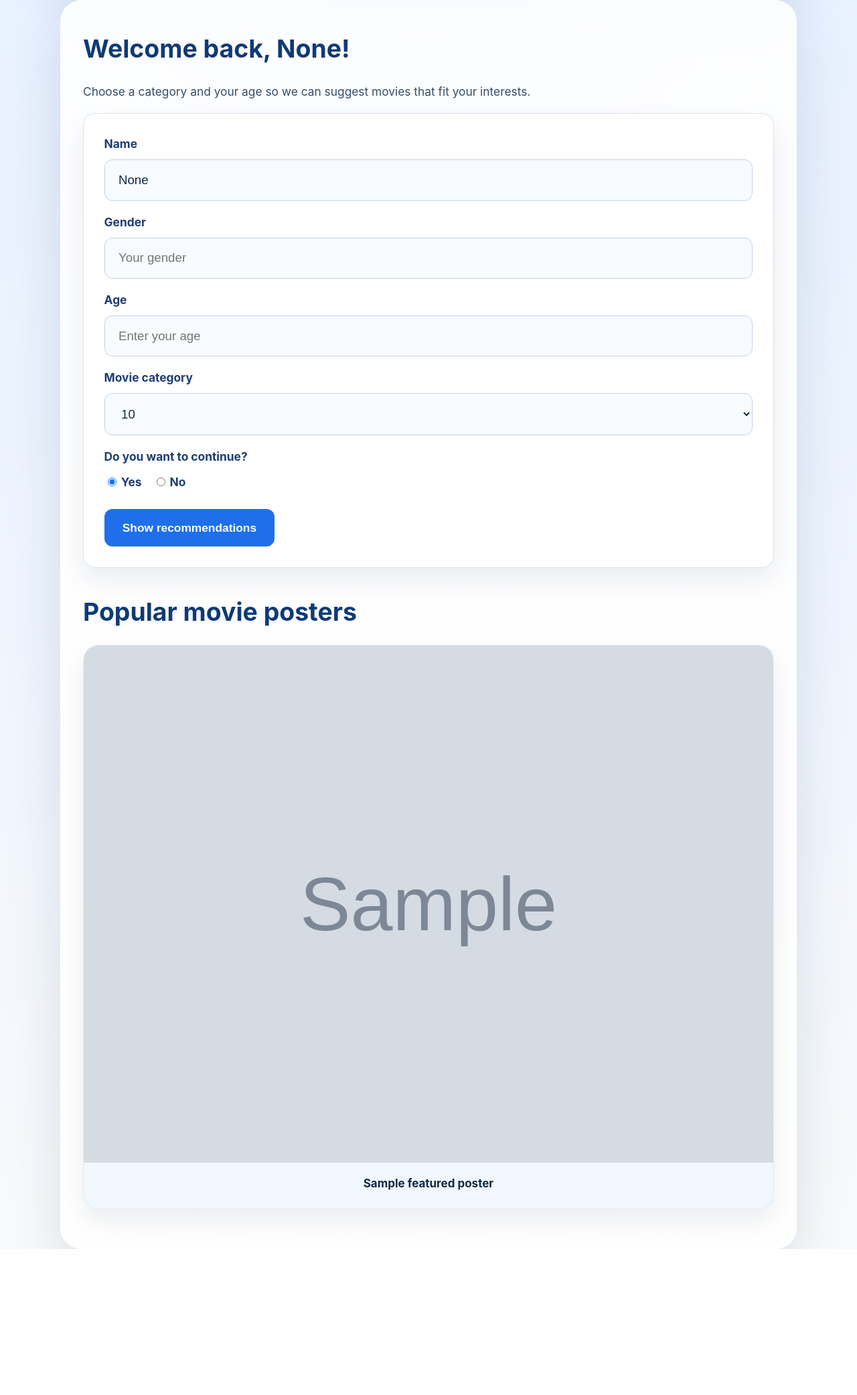
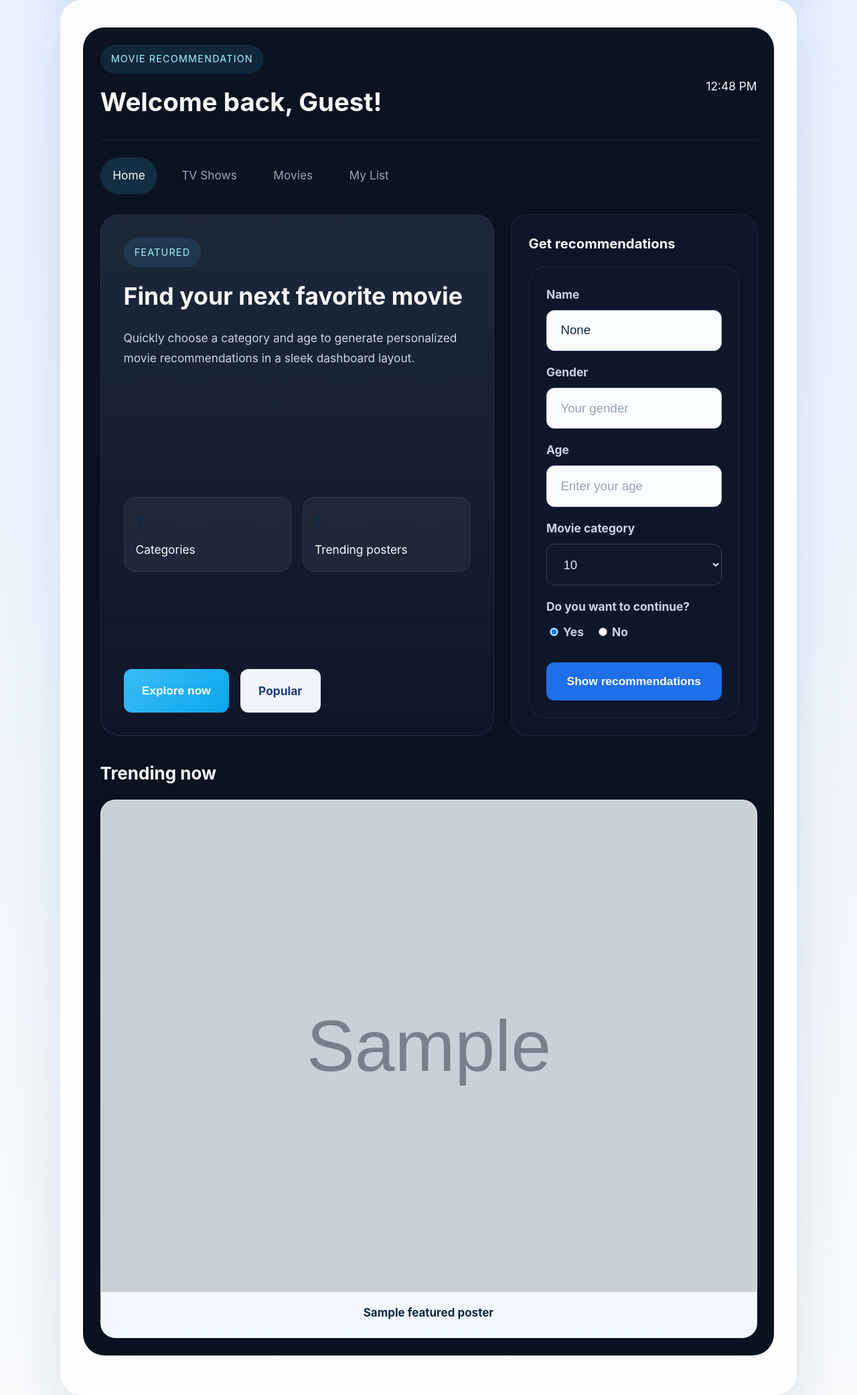
Before and after one commit to mohith-reddy01/movie-suggestions, a Flask app: template templates/index.html in a window 1280 px wide. Shown: the part 207-2290 px from the top of the page at 67% size. Before the commit the page ends 2072 px from the top, so only its background shows below. Run offline with Flask 2, Linux system fonts and the light colour scheme; the template is opened without the code that fills it: most values are stand-ins (such as "Sample title", 1, 10 or a date in 2020); grey boxes marked "Sample" are stand-in pictures.

Commit message:
Update index UI to dashboard-style interface

```diff
--- a/static/style.css
+++ b/static/style.css
@@ -27,11 +27,198 @@
     box-shadow: 0 32px 80px rgba(16, 42, 67, 0.12);
 }
 
-h1,
-h2 {
+.dashboard-page {
+    background: #0b1220;
+    border-radius: 32px;
+    padding: 1.5rem;
+    color: #f8fafc;
+}
+
+.dashboard-header {
+    display: flex;
+    justify-content: space-between;
+    align-items: center;
+    gap: 1rem;
+    padding-bottom: 1rem;
+    border-bottom: 1px solid rgba(255,255,255,0.08);
+    margin-bottom: 1.5rem;
+}
+
+.dashboard-label {
+    display: inline-flex;
+    align-items: center;
+    gap: 0.5rem;
+    padding: 0.55rem 0.95rem;
+    border-radius: 999px;
+    background: rgba(56, 189, 248, 0.12);
+    color: #a5f3fc;
+    font-size: 0.85rem;
+    letter-spacing: 0.08em;
+    text-transform: uppercase;
+}
+
+.dashboard-title {
+    margin: 0.6rem 0 0.35rem;
+    font-size: clamp(2rem, 3vw, 3rem);
+    color: #f8fafc;
+}
+
+.dashboard-nav {
+    display: flex;
+    gap: 1rem;
+    flex-wrap: wrap;
+    margin-bottom: 1.8rem;
+}
+
+.dashboard-nav a {
+    color: #94a3b8;
+    text-decoration: none;
+    padding: 0.75rem 1.1rem;
+    border-radius: 999px;
+    transition: background 0.2s ease, color 0.2s ease;
+}
+
+.dashboard-nav a.active,
+.dashboard-nav a:hover {
+    background: rgba(56, 189, 248, 0.16);
+    color: #f8fafc;
+}
+
+.dashboard-top-grid {
+    display: grid;
+    grid-template-columns: 1.6fr 1fr;
+    gap: 1.5rem;
+    margin-bottom: 1.8rem;
+}
+
+.hero-card {
+    background: linear-gradient(180deg, rgba(30, 41, 59, 0.95), rgba(15, 23, 42, 0.9));
+    border: 1px solid rgba(148, 163, 184, 0.12);
+    border-radius: 28px;
+    padding: 2rem;
+    display: flex;
+    flex-direction: column;
+    justify-content: space-between;
+}
+
+.hero-card h2 {
+    font-size: 2.1rem;
+    margin: 0.8rem 0 1rem;
+}
+
+.hero-card p {
+    color: #cbd5e1;
+    margin-bottom: 1.8rem;
+}
+
+.hero-actions {
+    display: flex;
+    gap: 1rem;
+    flex-wrap: wrap;
+}
+
+.hero-actions .button {
+    background: linear-gradient(135deg, #38bdf8, #0ea5e9);
+}
+
+.summary-card {
+    background: rgba(255,255,255,0.04);
+    border: 1px solid rgba(148, 163, 184, 0.12);
+    border-radius: 24px;
+    padding: 1.6rem;
+}
+
+.summary-card h3 {
     margin: 0 0 1rem;
-    color: #0f3a75;
-    font-size: 2.2rem;
+    color: #f8fafc;
+}
+
+.summary-card p {
+    color: #bfcfe8;
+    margin: 0 0 1rem;
+}
+
+.summary-key {
+    display: grid;
+    grid-template-columns: repeat(2, minmax(0, 1fr));
+    gap: 1rem;
+    margin-top: 1rem;
+}
+
+.summary-key div {
+    background: rgba(255,255,255,0.05);
+    padding: 1rem;
+    border-radius: 18px;
+    border: 1px solid rgba(148, 163, 184, 0.1);
+}
+
+.summary-key strong {
+    display: block;
+    font-size: 1.4rem;
+    margin-bottom: 0.35rem;
+}
+
+.dashboard-form {
+    background: rgba(15, 23, 42, 0.95);
+    border: 1px solid rgba(148, 163, 184, 0.12);
+    padding: 1.5rem;
+    border-radius: 24px;
+}
+
+.dashboard-form .form-group {
+    margin-bottom: 1rem;
+}
+
+.dashboard-form label {
+    color: #cbd5e1;
+}
+
+.dashboard-form input,
+.dashboard-form select,
+.dashboard-form textarea {
+    background: #0f172a;
+    border: 1px solid #334155;
+    color: #e2e8f0;
+}
+
+.dashboard-form input::placeholder,
+.dashboard-form select::placeholder,
+.dashboard-form textarea::placeholder {
+    color: #94a3b8;
+}
+
+.dashboard-form button {
+    width: 100%;
+    margin-top: 0.3rem;
+}
+
+.poster-grid {
+    margin-top: 0.2rem;
+}
+
+.poster-grid h2 {
+    color: #f8fafc;
+    margin-bottom: 1rem;
+}
+
+.poster-card {
+    background: #0f172a;
+    border: 1px solid rgba(148, 163, 184, 0.14);
+    box-shadow: 0 20px 40px rgba(0,0,0,0.2);
+}
+
+.poster-card h3 {
+    color: #f8fafc;
+}
+
+.poster-card img {
+    filter: brightness(0.95);
+}
+
+@media (max-width: 980px) {
+    .dashboard-top-grid {
+        grid-template-columns: 1fr;
+    }
 }
 
 .form-card,
--- a/templates/index.html
+++ b/templates/index.html
@@ -1,10 +1,52 @@
 {% extends 'base.html' %}
 
 {% block content %}
-    <h1>Welcome back, {{ current_user }}!</h1>
-    <p>Choose a category and your age so we can suggest movies that fit your interests.</p>
+<div class="dashboard-page">
+    <header class="dashboard-header">
+        <div>
+            <span class="dashboard-label">Movie Recommendation</span>
+            <h1 class="dashboard-title">Welcome back, {{ current_user or 'Guest' }}!</h1>
+        </div>
+        <div class="dashboard-meta">
+            <div class="dashboard-time">12:48 PM</div>
+        </div>
+    </header>
 
-    <form method="post" class="form-card">
+    <nav class="dashboard-nav">
+        <a class="active">Home</a>
+        <a>TV Shows</a>
+        <a>Movies</a>
+        <a>My List</a>
+    </nav>
+
+    <section class="dashboard-top-grid">
+        <div class="hero-card">
+            <div>
+                <span class="dashboard-label">Featured</span>
+                <h2>Find your next favorite movie</h2>
+                <p>Quickly choose a category and age to generate personalized movie recommendations in a sleek dashboard layout.</p>
+            </div>
+
+            <div class="summary-key">
+                <div>
+                    <strong>{{ categories|length }}</strong>
+                    Categories
+                </div>
+                <div>
+                    <strong>{{ featured_posters|length }}</strong>
+                    Trending posters
+                </div>
+            </div>
+
+            <div class="hero-actions">
+                <button class="button" type="button">Explore now</button>
+                <a class="button secondary" href="#popular">Popular</a>
+            </div>
+        </div>
+
+        <aside class="summary-card dashboard-form">
+            <h3>Get recommendations</h3>
+            <form method="post" class="dashboard-form">
                 <div class="form-group">
                     <label for="name">Name</label>
                     <input id="name" name="name" type="text" placeholder="Enter your name" value="{{ current_user }}" required />
@@ -34,9 +76,11 @@
                 </div>
                 <button type="submit">Show recommendations</button>
             </form>
+        </aside>
+    </section>
 
-    <section class="poster-grid">
-        <h2>Popular movie posters</h2>
+    <section id="popular" class="poster-grid">
+        <h2>Trending now</h2>
         <div class="poster-grid__items">
             {% for title, poster in featured_posters.items() %}
                 <article class="poster-card">
@@ -46,4 +90,5 @@
             {% endfor %}
         </div>
     </section>
+</div>
 {% endblock %}
```
Lines whose indentation alone changed are shown as unchanged.
